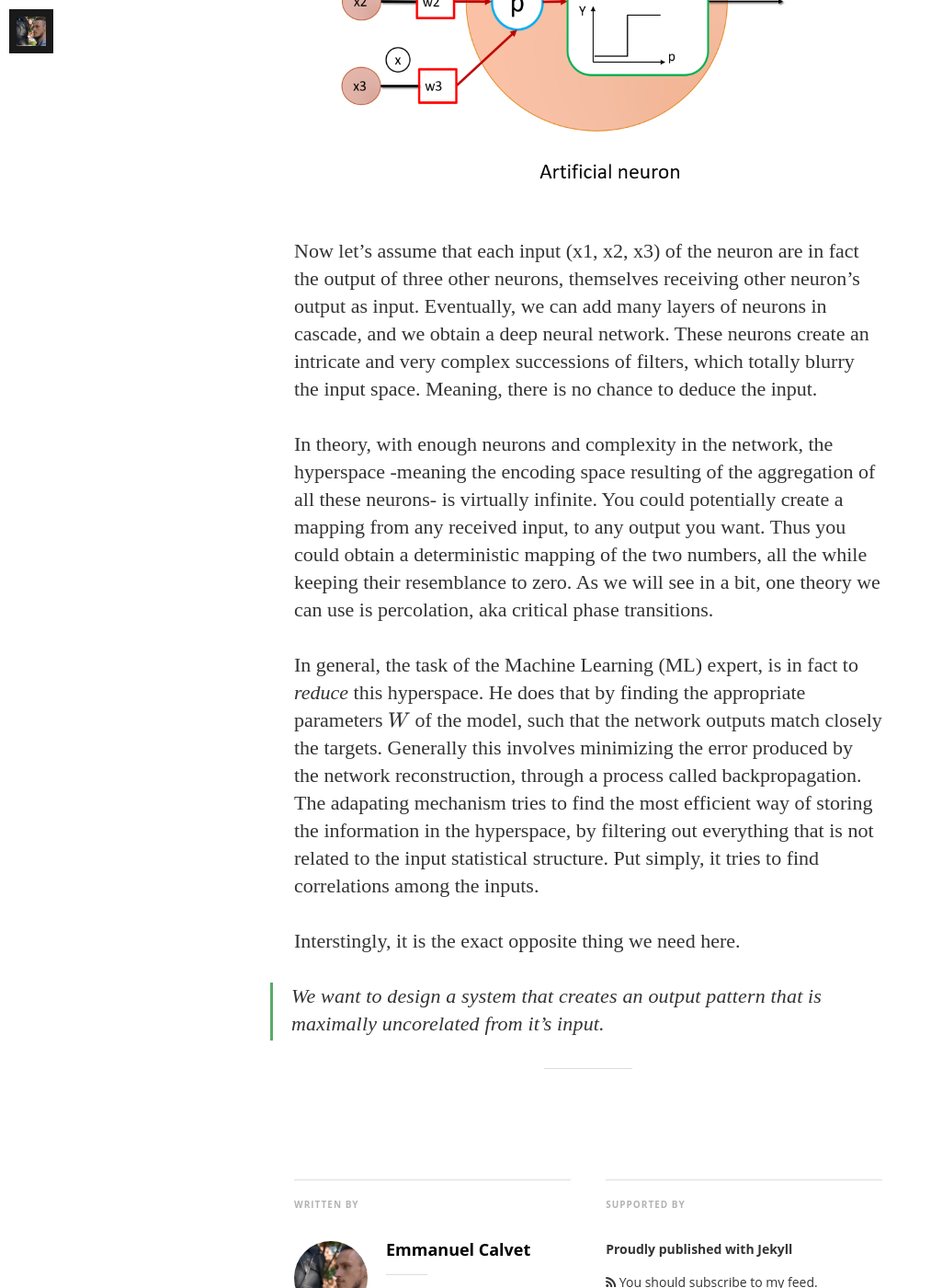
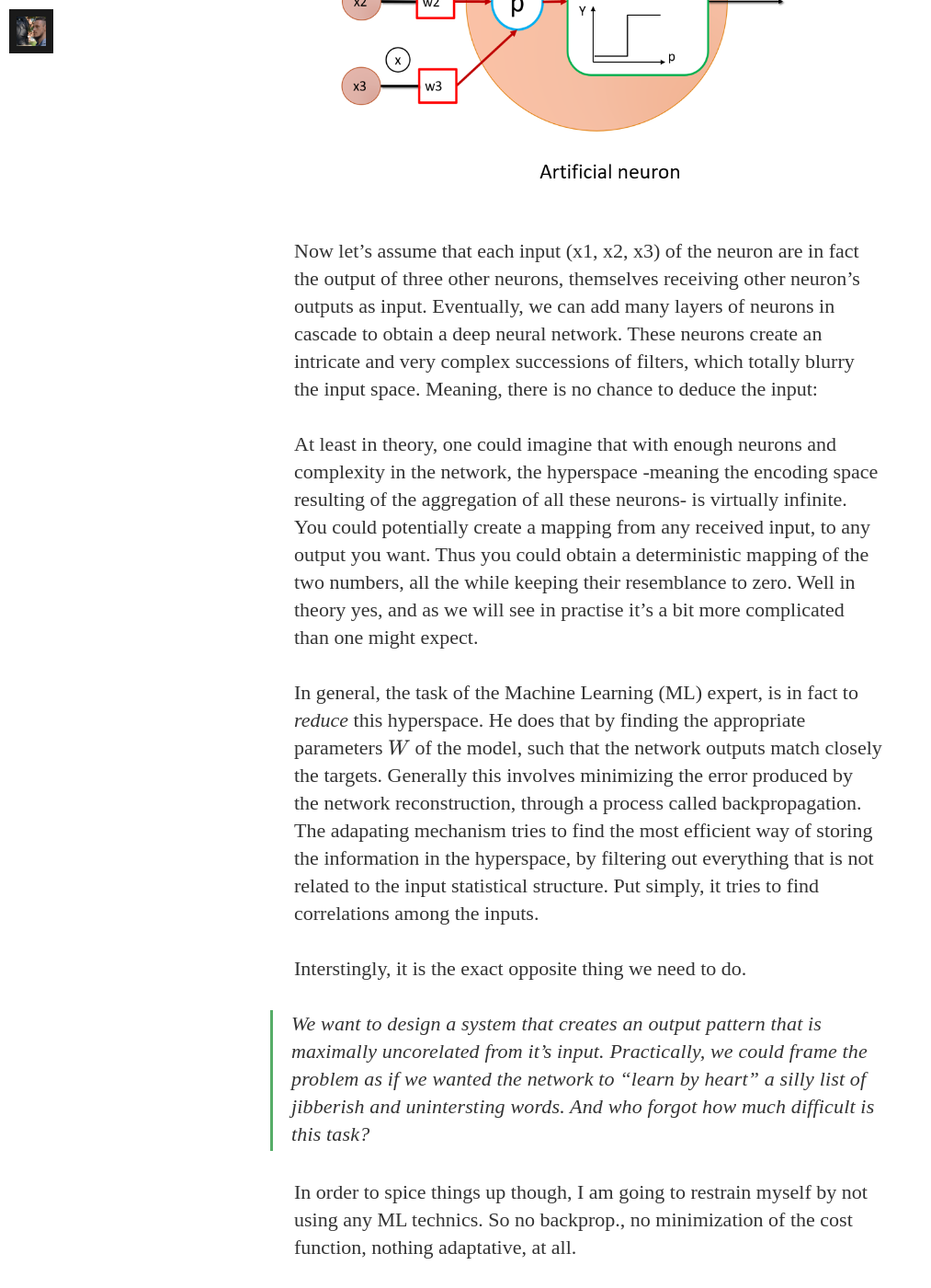
Before and after one commit to ManuNeuro/EmmanuelCalvet, a Jekyll site: the page built from _posts/2022-09-01-whitepaper-p1.md, in a window 1280 px wide and 1400 px high, scrolled down 4010 px. Shown: the whole window at 92% size, without its empty margins (0-1013 px from the left). Built offline with Jekyll 4.4.1, drawn with Linux system fonts in a browser that asks for light colours; nearby versions of some CDN libraries; some web fonts are replaced; formulas are drawn with MathJax 3; comment, search, counter and statistics services are not loaded; some of the changed text lies outside the part shown.

Commit message:
Update 2022-09-01-whitepaper-p1.md

```diff
--- a/_posts/2022-09-01-whitepaper-p1.md
+++ b/_posts/2022-09-01-whitepaper-p1.md
@@ -36,7 +36,7 @@
 
 
 <center> Ready to follow me ? </center>
-![Honestly, I should not have to justify myself to put a morpheus picture into a scientic vulgarization article! Image taken from the rabit hole of internet; More seriously, I can't tell you the source, so I invite you to check it by yourself with TinEye.]({{ '/assets/article_images/2022-09-01-whitepaper-p1/matrix.png' | relative_url }})
+![Honestly, do I have to justify myself if I want to put a Morpheus picture into a scientic vulgarization article?! Image taken from the rabit hole of the internet; More seriously, I can't tell you the source, so I invite you to check it by yourself with TinEye.]({{ '/assets/article_images/2022-09-01-whitepaper-p1/matrix.png' | relative_url }})
 
 
 ***
@@ -45,18 +45,23 @@
 - $F$ needs to be deterministic
 - $F$ needs to be highly non-linear
 
-For me, neural networks are all about non-linearities. Each neuron consist in applying a non-linear function to its inputs. From the picture below, we see that a neuron consist in a mathematical functon, $f(x, W)$, displayed as a step function. The neuron receives a sum of inputs, vector $x$, weighted by the matrix $W$. First thing, one carn clearly see that the function of this neuron is purely deterministic. This is good, because it is exactly what you want for the design of $F$. Second, the state of the neuron $y$ is binary, because below a certain value of $x$, it's going to gives $0$, while above this value, it's going to give $1$. This property assures that you have a binary output, while providing you for a non-inversible function! Because as you can see, you can only two possible value of y, but you can map many values of x!
+For me, neural networks are all about non-linearities. Each neuron consist in applying a non-linear function to its inputs. From the picture below, we see that a neuron consist in a mathematical functon, $f(x, W)$, displayed as a step function. The neuron receives a sum of inputs, vector $x$, weighted by the matrix $W$. First thing, one carn clearly see that the function of this neuron is purely deterministic. This is good, because it is exactly what you want for the design of $F$. Second, the state of the neuron $y$ is binary, because below a certain value of $x$, it's going to gives $0$, while above this value, it's going to give $1$. This function insures that you have a binary output, while providing you non-inversible function. Because for the two possible output value $y\in\{0, 1\}$, there is litteraly an infinite amount of values for $x$!
 
 ![The artificial neuron is a mathematical simplification of a biological neuron, composed of an activation function f (here we use the step function). The neuron receive a weighted (W) sum of inputs (x), such that it's output is y=f(x, W). Note that the action of the neuron is completely deterministic. Moreover, one neurone alone is also non-inversible. Image made by the author.]({{ '/assets/article_images/2022-09-01-whitepaper-p1/pic2.png' | relative_url }})
 
 
-Now let's assume that each input (x1, x2, x3) of the neuron are in fact the output of three other neurons, themselves receiving other neuron's output as input. Eventually, we can add many layers of neurons in cascade, and we obtain a deep neural network. These neurons create an intricate and very complex successions of filters, which totally blurry the input space. Meaning, there is no chance to deduce the input.
+Now let's assume that each input (x1, x2, x3) of the neuron are in fact the output of three other neurons, themselves receiving other neuron's outputs as input. Eventually, we can add many layers of neurons in cascade to obtain a deep neural network. These neurons create an intricate and very complex successions of filters, which totally blurry the input space. Meaning, there is no chance to deduce the input:
 
-In theory, with enough neurons and complexity in the network, the hyperspace -meaning the encoding space resulting of the aggregation of all these neurons- is virtually infinite. You could potentially create a mapping from any received input, to any output you want. Thus you could obtain a deterministic mapping of the two numbers, all the while keeping their resemblance to zero. As we will see in a bit, one theory we can use is percolation, aka critical phase transitions.
+At least in theory, one could imagine that with enough neurons and complexity in the network, the hyperspace -meaning the encoding space resulting of the aggregation of all these neurons- is virtually infinite. You could potentially create a mapping from any received input, to any output you want. Thus you could obtain a deterministic mapping of the two numbers, all the while keeping their resemblance to zero. Well in theory yes, and as we will see in practise it's a bit more complicated than one might expect.
 
 In general, the task of the Machine Learning (ML) expert, is in fact to *reduce* this hyperspace. He does that by finding the appropriate parameters $W$ of the model, such that the network outputs match closely the targets. Generally this involves minimizing the error produced by the network reconstruction, through a process called backpropagation. The adapating mechanism tries to find the most efficient way of storing the information in the hyperspace, by filtering out everything that is not related to the input statistical structure. Put simply, it tries to find correlations among the inputs.
 
-Interstingly, it is the exact opposite thing we need here.
+Interstingly, it is the exact opposite thing we need to do.
 > We want to design a system that creates an output pattern that is maximally uncorelated from it's input.
+Practically, we could frame the problem as if we wanted the network to "learn by heart" a silly list of jibberish and unintersting words. And who forgot how much difficult is this task?
+
+In order to spice things up though, I am going to restrain myself by not using any ML technics. So no backprop., no minimization of the cost function, nothing adaptative, at all.
+
+No, to solve this problem, we are going to get our hands dirty, in some obscure percolation theory: aka critical phase transitions.
 
 ***
```
